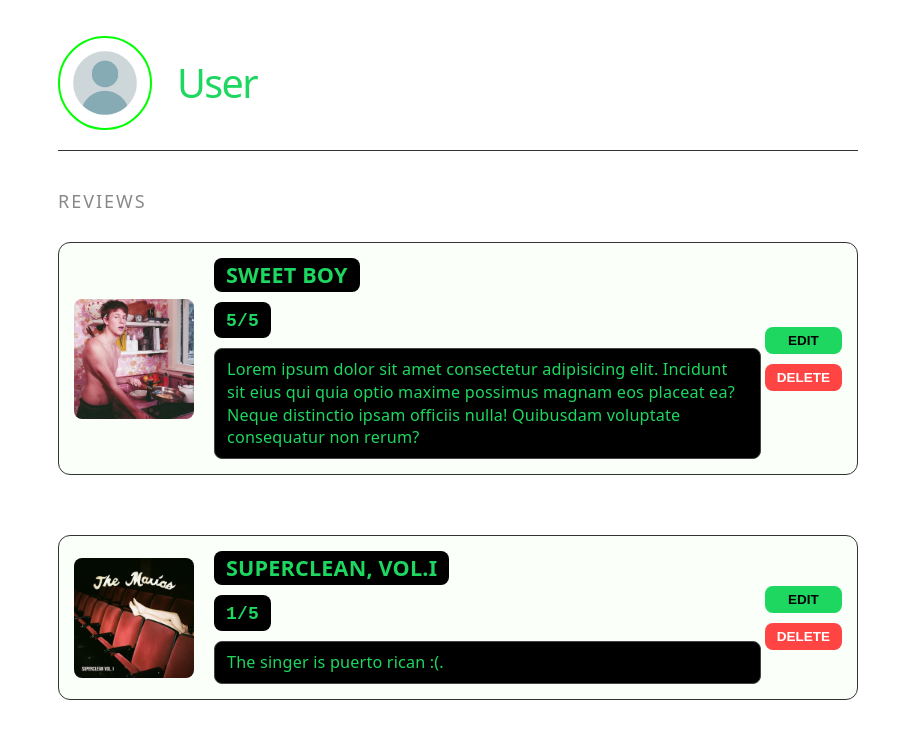
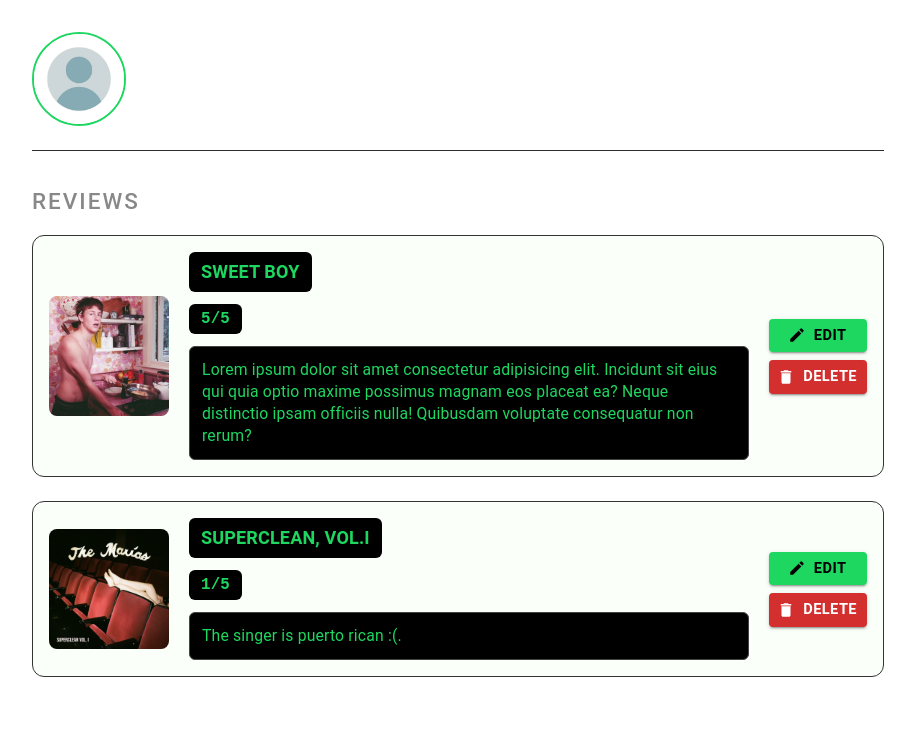
Before and after one commit to Bryan-Soda/LetsTalkMusic, a React (Vite) app in the folder client/Retunify/: page / in a window 1280 px wide. Shown: the top 738 px of the page, without its empty margins (182-1097 px from the left). Built offline with nearby package versions, Linux system fonts and the light colour scheme.

Commit message:
feat: integrated MUI components

```diff
--- a/client/Retunify/package.json
+++ b/client/Retunify/package.json
@@ -10,6 +10,10 @@
     "preview": "vite preview"
   },
   "dependencies": {
+    "@emotion/react": "^11.14.0",
+    "@emotion/styled": "^11.14.1",
+    "@mui/icons-material": "^9.0.0",
+    "@mui/material": "^9.0.0",
     "react": "^19.2.5",
     "react-dom": "^19.2.5",
     "react-router-dom": "^7.14.2"
--- a/client/Retunify/src/components/ReviewItem.jsx
+++ b/client/Retunify/src/components/ReviewItem.jsx
@@ -1,34 +1,63 @@
 import React from 'react';
-import '../components/styles/ReviewItem.css';
+import { Box, Typography, Button, Paper, Stack } from '@mui/material';
+import EditIcon from '@mui/icons-material/Edit';
+import DeleteIcon from '@mui/icons-material/Delete';
+import './styles/ReviewItem.css';
 
 const ReviewItem = ({ albumCover, albumName, rating, reviewText }) => {
     return (
-        <div className="review-item">
-            {/* Left side: Album Cover remains as is */}
-            <div className="review-cover">
-                <img src={albumCover} alt={"ALBUM_IMAGE_HERE"} />
-            </div>
+        <Paper elevation={0} className="review-item-container">
+            {/* Left side: Album Cover */}
+            <Box
+                component="img"
+                src={albumCover}
+                className="review-album-img"
+                alt={albumName}
+            />
 
-            {/* Right side: Information and Content with boxed styling */}
-            <div className="review-content">
-                <div className="boxed-info album-name-box">
-                    <h3 className="album-name">{albumName}</h3>
-                </div>
+            {/* Middle: Information and Content */}
+            <Box className="review-info-wrapper">
 
-                <div className="boxed-info rating-box">
-                    <span className="user-rating">{rating}/5</span>
-                </div>
+                <Box className="boxed-label">
+                    <Typography variant="subtitle1" className="album-name-text">
+                        {albumName}
+                    </Typography>
+                </Box>
 
-                <div className="boxed-info review-box">
-                    <p className="review-body">{reviewText}</p>
-                </div>
-            </div>
+                <Box className="boxed-label">
+                    <Typography variant="body2" className="rating-text">
+                        {rating}/5
+                    </Typography>
+                </Box>
+
+                <Box className="review-text-box">
+                    <Typography variant="body2" className="review-body-text">
+                        {reviewText}
+                    </Typography>
+                </Box>
+            </Box>
+
             {/* Right side: Action Buttons */}
-            <div className="review-actions">
-                <button className="action-btn edit-review-btn">EDIT</button>
-                <button className="action-btn delete-review-btn">DELETE</button>
-            </div>
-        </div>
+            <Stack spacing={1} className="action-stack">
+                <Button
+                    variant="contained"
+                    size="small"
+                    startIcon={<EditIcon />}
+                    className="edit-btn-mui"
+                >
+                    EDIT
+                </Button>
+                <Button
+                    variant="contained"
+                    size="small"
+                    color="error"
+                    startIcon={<DeleteIcon />}
+                    className="delete-btn-mui"
+                >
+                    DELETE
+                </Button>
+            </Stack>
+        </Paper>
     );
 };
 
--- a/client/Retunify/src/components/styles/ReviewItem.css
+++ b/client/Retunify/src/components/styles/ReviewItem.css
@@ -1,87 +1,73 @@
-.review-item {
-    display: flex;
+.review-item-container {
+    display: flex !important;
     gap: 20px;
-    margin-bottom: 30px;
-    padding: 15px;
-    border: 1px solid #333;
-    background-color: rgba(0, 255, 0, 0.02);
-    border-radius: 12px;
+    padding: 16px;
+    background-color: rgba(0, 255, 0, 0.02) !important;
+    border: 1px solid #333 !important;
+    border-radius: 12px !important;
     align-items: center;
 }
 
-.review-cover img {
+.review-album-img {
     width: 120px;
     height: 120px;
-    display: block;
     border-radius: 8px;
+    object-fit: cover;
 }
 
-.review-content {
+.review-info-wrapper {
+    flex-grow: 1;
     display: flex;
     flex-direction: column;
-    gap: 10px;
-    align-items: flex-start;
-    flex-grow: 1;
+    gap: 12px;
+    min-width: 0;
 }
 
-.boxed-info {
+.boxed-label {
+    background-color: black;
     padding: 4px 12px;
-    background-color: #000;
-    border-radius: 8px;
+    border-radius: 6px;
+    align-self: flex-start;
 }
 
-.album-name {
-    margin: 0;
-    font-size: 1.2rem;
-    color: #1ED760;
+.album-name-text {
+    color: #1ED760 !important;
+    font-weight: bold !important;
     text-transform: uppercase;
 }
 
-.user-rating {
-    font-weight: bold;
-    font-family: 'Courier New', Courier, monospace;
+.rating-text {
+    color: #1ED760 !important;
+    font-weight: bold !important;
+    font-family: monospace !important;
 }
 
-.review-box {
-    width: 100%;
+.review-text-box {
+    background-color: black;
+    padding: 12px;
+    border-radius: 6px;
     border: 1px solid #444;
 }
 
-.review-body {
-    margin: 5px 0;
-    color: #1ED760;
-    font-size: 0.9rem;
-    line-height: 1.4;
+.review-body-text {
+    color: #1ED760 !important;
+    line-height: 1.4 !important;
 }
 
-.review-actions {
-    display: flex;
-    flex-direction: column;
-    gap: 10px;
-    margin-left: 10px;
+.action-stack {
+    flex-shrink: 0;
 }
 
-.action-btn {
-    padding: 6px 12px;
-    border: none;
-    border-radius: 8px;
-    font-weight: bold;
-    cursor: pointer;
-    font-size: 0.75rem;
-    min-width: 70px;
-    transition: filter 0.2s;
+.edit-btn-mui {
+    background-color: #1ED760 !important;
+    color: black !important;
+    font-weight: bold !important;
 }
 
-.action-btn:hover {
-    filter: brightness(1.2);
+.edit-btn-mui:hover {
+    background-color: #17b350 !important;
 }
 
-.edit-review-btn {
-    background-color: #1ED760;
-    color: #000;
+.delete-btn-mui {
+    font-weight: bold !important;
 }
-
-.delete-review-btn {
-    background-color: #ff4444;
-    color: #fff;
-}
--- a/client/Retunify/src/pages/Profilepage.jsx
+++ b/client/Retunify/src/pages/Profilepage.jsx
@@ -1,12 +1,12 @@
 import React, { useState } from 'react';
+import { Avatar, Typography, Divider, Box, Container } from '@mui/material';
 import ReviewItem from '../components/ReviewItem';
+import DefaultAvatar from '../assets/templatePFP.jpg';
 import '../pages/styles/Profilepage.css';
 
 const ProfilePage = () => {
-    // Get the username stored during the authenticate function in LoginScreen
     const username = localStorage.getItem('username') || 'User';
 
-    // Mock data representing what will eventually be fetched from Flask/SQL backend
     const [reviews] = useState([
         {
             id: 1,
@@ -25,34 +25,35 @@ const ProfilePage = () => {
     ]);
 
     return (
-        <div className="profile-container">
-            <header className="profile-header">
-                <div className="avatar-circle">
-                </div>
-                <div className="profile-info">
-                    <h1 className="username">{username}</h1>
-                </div>
-            </header>
+        <Container maxWidth="md" className="profile-mui-container">
+            {/* Header Section */}
+            <Box className="profile-header-box">
+                <Avatar
+                    src={DefaultAvatar}
+                    className="profile-avatar-mui"
+                />
+                <Typography variant="h4" className="profile-username-text">
+                    {username}
+                </Typography>
+            </Box>
 
-            <hr className="profile-divider" />
+            <Divider className="profile-divider-mui" />
 
-            {/* List section for the reviews */}
             <section className="reviews-section">
-                <h2 className="section-title">REVIEWS</h2>
-                <div className="reviews-list">
-                    {/* Mapping through array to populate ReviewItem components automatically */}
+                <Typography variant="h6" className="reviews-title-text">
+                    REVIEWS
+                </Typography>
+
+                <Box className="reviews-list-container">
                     {reviews.map(item => (
                         <ReviewItem
                             key={item.id}
-                            albumCover={item.albumCover}
-                            albumName={item.albumName}
-                            rating={item.rating}
-                            reviewText={item.reviewText}
+                            {...item} // brings in all the items from the mock data one by one
                         />
                     ))}
-                </div>
+                </Box>
             </section>
-        </div>
+        </Container>
     );
 };
 
--- a/client/Retunify/src/pages/styles/Profilepage.css
+++ b/client/Retunify/src/pages/styles/Profilepage.css
@@ -1,64 +1,39 @@
-.profile-container {
-    padding: 2rem;
-    max-width: 800px;
-    margin: 0 auto;
-    color: #1ED760;
-    background-color: transparent;
+.profile-mui-container {
+    margin-top: 32px !important;
 }
 
-.profile-header {
-    display: flex;
+.profile-header-box {
+    display: flex !important;
     align-items: center;
-    gap: 25px;
-    margin-bottom: 20px;
+    gap: 24px;
+    margin-bottom: 24px;
 }
 
-.avatar-circle {
-    width: 90px;
-    height: 90px;
-    background-color: #222;
-    border-radius: 50%;
-    border: 2px solid #00ff00;
-
-    /* temp profile picture */
-    background-image: url(../../assets/templatePFP.jpg);
-    background-size: cover;
-    background-position: center;
-    background-repeat: no-repeat;
+.profile-avatar-mui {
+    width: 90px !important;
+    height: 90px !important;
+    border: 2px solid #1ED760 !important;
+    background-color: #222 !important;
 }
 
-.username {
-    font-size: 2.2rem;
-    margin: 0;
+.profile-username-text {
+    color: white !important;
+    font-weight: bold !important;
 }
 
-.edit-btn {
-    background: #1a1a1a;
-    border: 1px solid #00ff00;
-    color: #00ff00;
-    padding: 6px 12px;
-    border-radius: 4px;
-    cursor: pointer;
-    font-size: 0.75rem;
-    margin-top: 8px;
-    font-weight: bold;
+.profile-divider-mui {
+    margin-bottom: 32px !important;
+    background-color: #333 !important;
 }
 
-.profile-divider {
-    border: 0;
-    border-top: 1px solid #333;
-    margin: 20px 0 40px 0;
+.reviews-title-text {
+    color: #888 !important;
+    margin-bottom: 16px !important;
+    letter-spacing: 2px !important;
 }
 
-.section-title {
-    font-size: 1rem;
-    letter-spacing: 2px;
-    margin-bottom: 30px;
-    color: #888;
+.reviews-list-container {
+    display: flex !important;
+    flex-direction: column;
+    gap: 24px;
 }
-
-.reviews-list {
-    display: flex;
-    flex-direction: column;
-    gap: 30px;
-}
```
Also changed, not shown: 1 other file (tests, documents, lock files or other folders).
